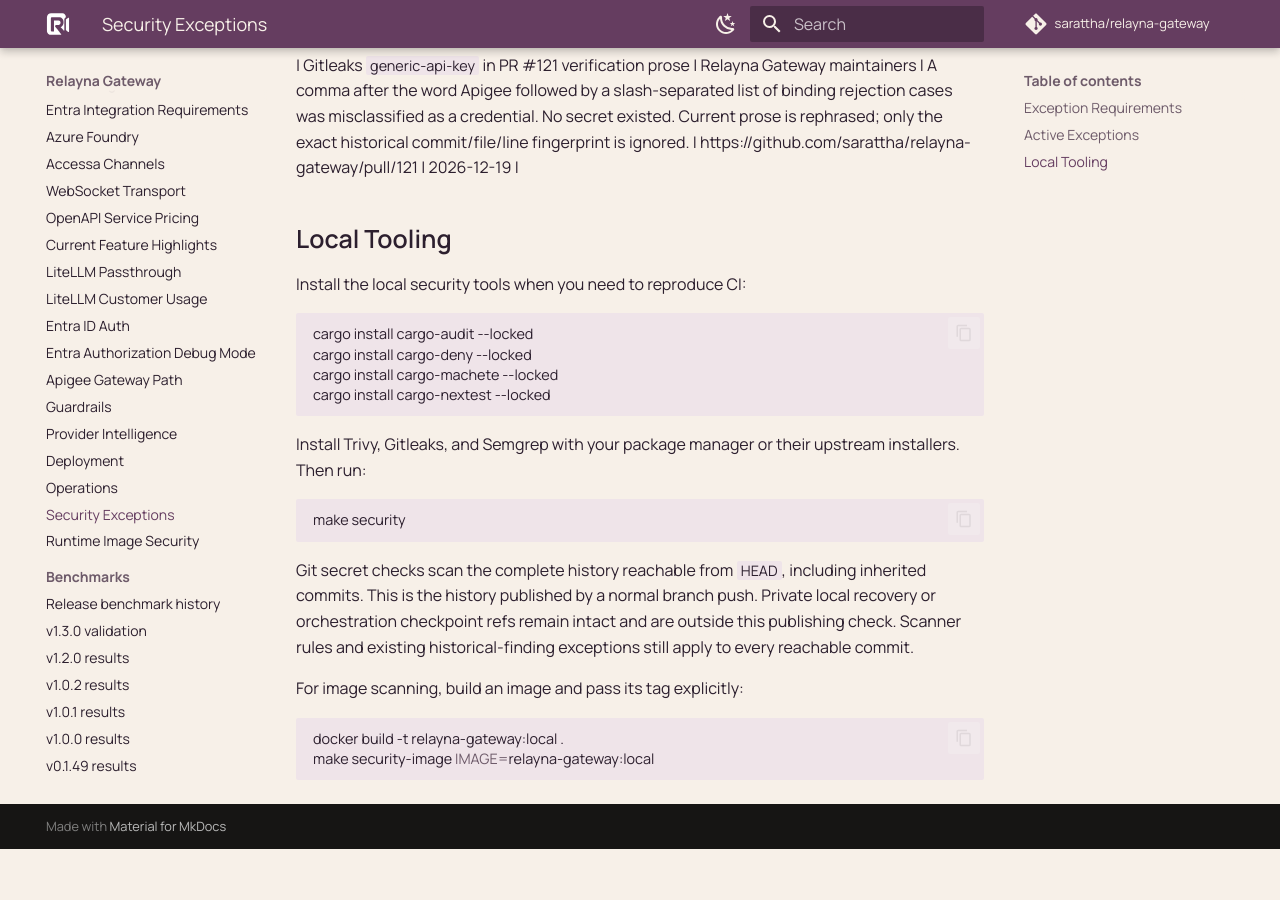
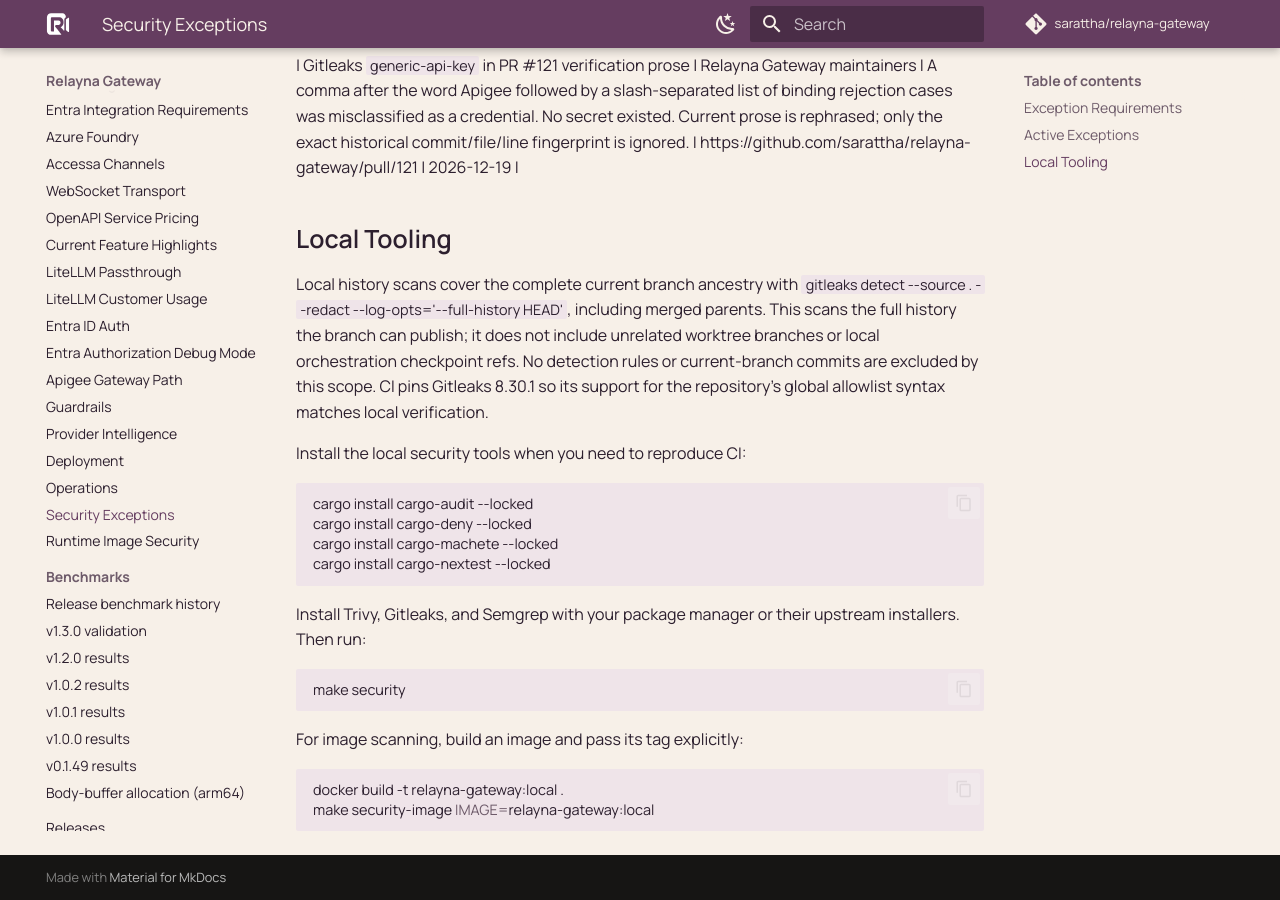
Before and after one commit to sarattha/relayna-gateway, an MkDocs documentation site: the page built from docs/security-exceptions.md, in a window 1280 px wide and 900 px high, scrolled down 4914 px. Built offline with MkDocs 1.6.1 and Material for MkDocs 9.7.7, drawn with Linux system fonts in a browser that asks for light colours; comment, search, counter and statistics services are not loaded; before the commit the page ends 5763 px from its top, so only the background shows below that.

Commit message:
Resolve dependency and history verification blockers

````diff
--- a/deny.toml
+++ b/deny.toml
@@ -44,6 +44,7 @@
 wildcards = "allow"
 highlight = "all"
 deny = [
+    { name = "libsqlite3-sys", version = "<0.39.0", reason = "Reject SQLite builds affected by RUSTSEC-2026-0459" },
     { name = "webpki-roots", version = "<0.26.11", reason = "Reject legacy embedded root data affected by RUSTSEC-2026-0381" },
     { name = "webpki-roots", version = ">0.26.11, <1.0.10", reason = "Only the 0.26.11 reexport wrapper or patched 1.x root data is allowed" },
 ]
--- a/docs/security-exceptions.md
+++ b/docs/security-exceptions.md
@@ -45,6 +45,14 @@
 
 ## Local Tooling
 
+Local history scans cover the complete current branch ancestry with
+`gitleaks detect --source . --redact --log-opts='--full-history HEAD'`, including
+merged parents. This scans the full history the branch can publish; it does not
+include unrelated worktree branches or local orchestration checkpoint refs.
+No detection rules or current-branch commits are excluded by this scope. CI pins
+Gitleaks 8.30.1 so its support for the repository's global allowlist syntax
+matches local verification.
+
 Install the local security tools when you need to reproduce CI:
 
 ```bash
@@ -61,12 +69,6 @@
 make security
 ```
 
-Git secret checks scan the complete history reachable from `HEAD`, including
-inherited commits. This is the history published by a normal branch push.
-Private local recovery or orchestration checkpoint refs remain intact and are
-outside this publishing check. Scanner rules and existing historical-finding
-exceptions still apply to every reachable commit.
-
 For image scanning, build an image and pass its tag explicitly:
 
 ```bash
````
Also changed, not shown: 3 other files.
